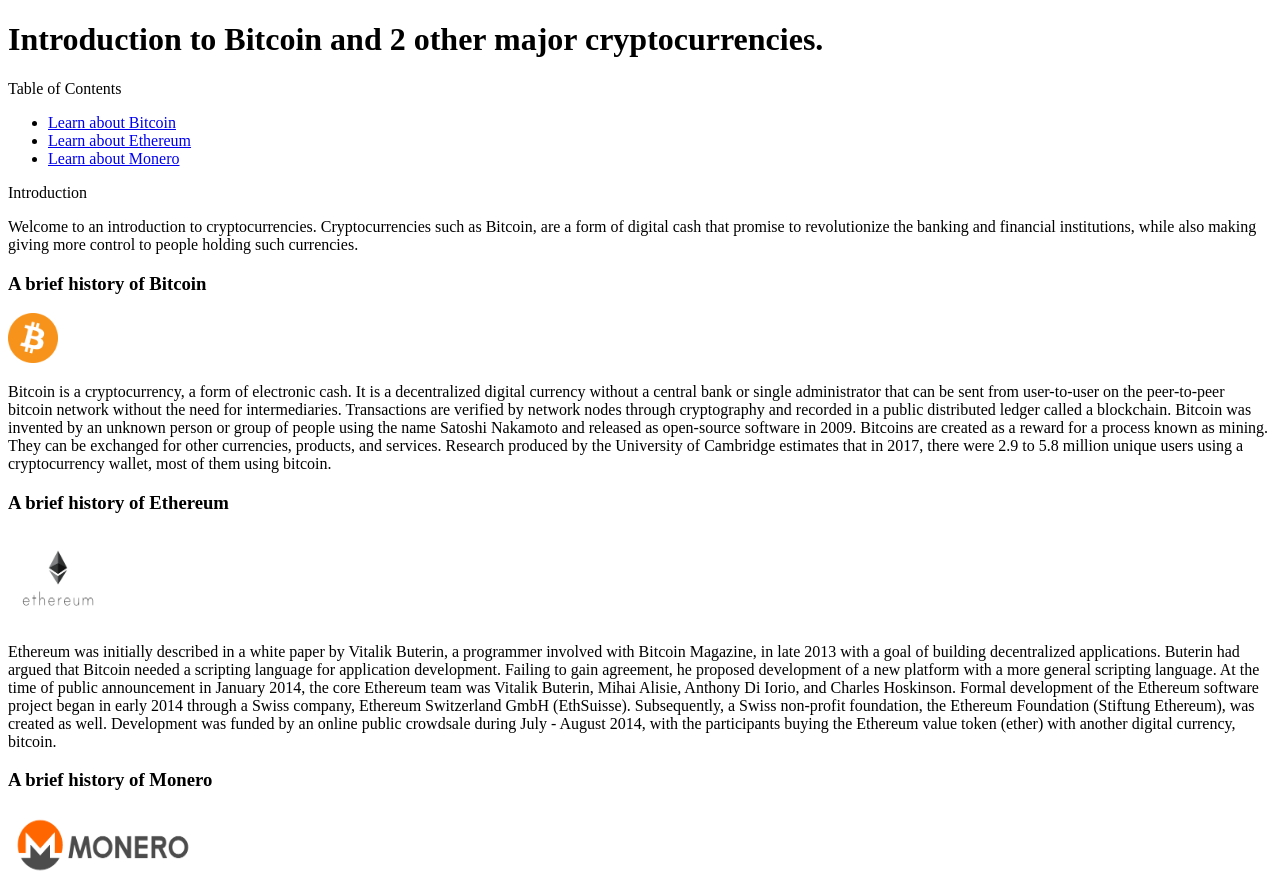
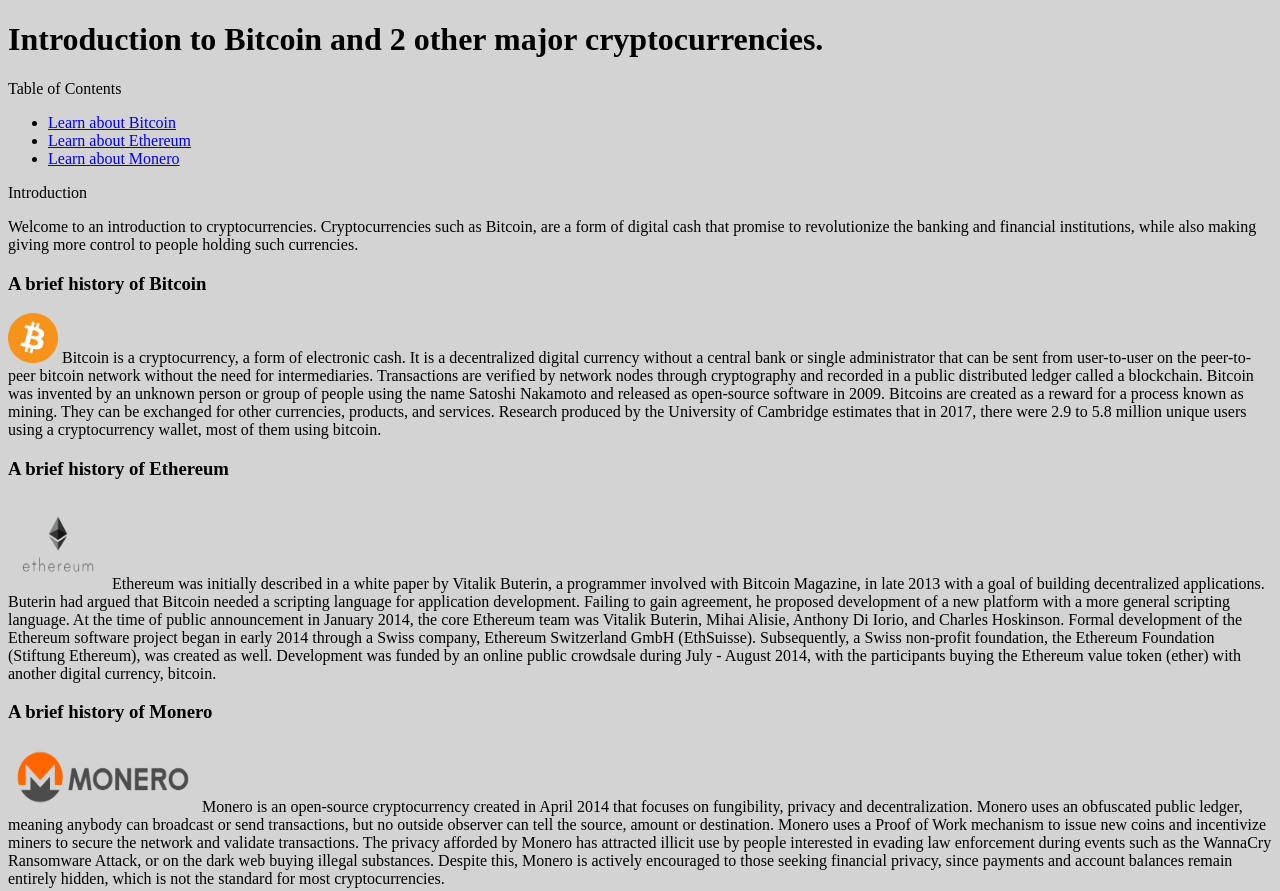
Before and after one commit to Kelel1/jsSoftwareEngineering, a plain HTML site: page crypto-site/index.html in a window 1280 px wide. Shown: the top 891 px of the page. Drawn offline with Linux system fonts and the light colour scheme.

Commit message:
add css styling

```diff
--- a/crypto-site/index.html
+++ b/crypto-site/index.html
@@ -1,6 +1,7 @@
 <!DOCTYPE html>
 <html>
     <head>
+        <link rel="stylesheet" href="style.css">
         <title>Intro to Crypto</title>
         <h1>Introduction to Bitcoin and 2 other major cryptocurrencies.</h1>
     </head>
@@ -32,8 +33,9 @@
         <div id="Bitcoin" >
 
             <h3>A brief history of Bitcoin</h3>
-            <img src="BC_Logo_.png" alt="Bitcoin logo" style="width:50px; height:50px">
+
             <p>
+                    <img src="BC_Logo_.png" alt="Bitcoin logo" style="width:50px; height:50px">
                     Bitcoin is a cryptocurrency, a form of electronic cash. It is a decentralized digital
                     currency without a central bank or single administrator that can be sent from
                     user-to-user on the peer-to-peer bitcoin network without the need for intermediaries.
@@ -50,9 +52,9 @@
         <div id="Ethereum">
 
             <h3>A brief history of Ethereum</h3>
-            <img src="ether.png" alt="Ethereum logo" style="width:100px; height:90px">
 
             <p>
+                    <img src="ether.png" alt="Ethereum logo" style="width:100px; height:90px">
                     Ethereum was initially described in a white paper by Vitalik Buterin, a programmer
                     involved with Bitcoin Magazine, in late 2013 with a goal of building decentralized
                     applications.  Buterin had argued that Bitcoin needed a scripting language for
@@ -72,8 +74,9 @@
         <div id="Monero">
 
             <h3>A brief history of Monero</h3>
-            <img src="monero.png" alt="Monero logo" style="width:190px; height:70px">
+
             <p>
+                    <img src="monero.png" alt="Monero logo" style="width:190px; height:70px">
                     Monero is an open-source cryptocurrency created in April 2014 that focuses on fungibility, privacy
                     and decentralization. Monero uses an obfuscated public ledger, meaning anybody can broadcast
                     or send transactions, but no outside observer can tell the source, amount or destination.
--- /dev/null
+++ b/crypto-site/style.css
@@ -0,0 +1,9 @@
+body {
+
+    background-color: lightgray;
+    margin: 10px, 50px;
+}
+
+p {
+    color: black;
+}
```
